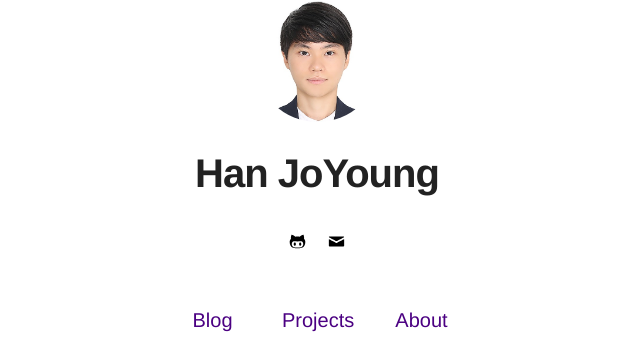
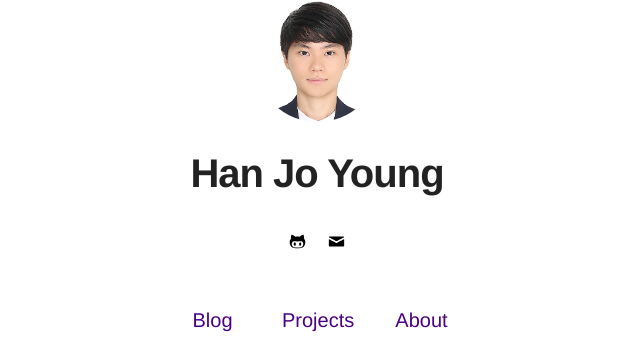
Before and after one commit to hjyoung001/hjyoung001.github.io, a Jekyll site: the page built from index.html, in a window 1280 px wide. Shown: the part 128-477 px from the top of the page, without its empty margins (323-963 px from the left). Built offline with Jekyll 4.4.1, drawn with Linux system fonts in a browser that asks for light colours.

Commit message:
Update _config.yml

```diff
--- a/_config.yml
+++ b/_config.yml
@@ -1,5 +1,5 @@
 # main text of home
-name: Han JoYoung
+name: Han Jo Young
 bio:
 
 # twitter summary info
```
